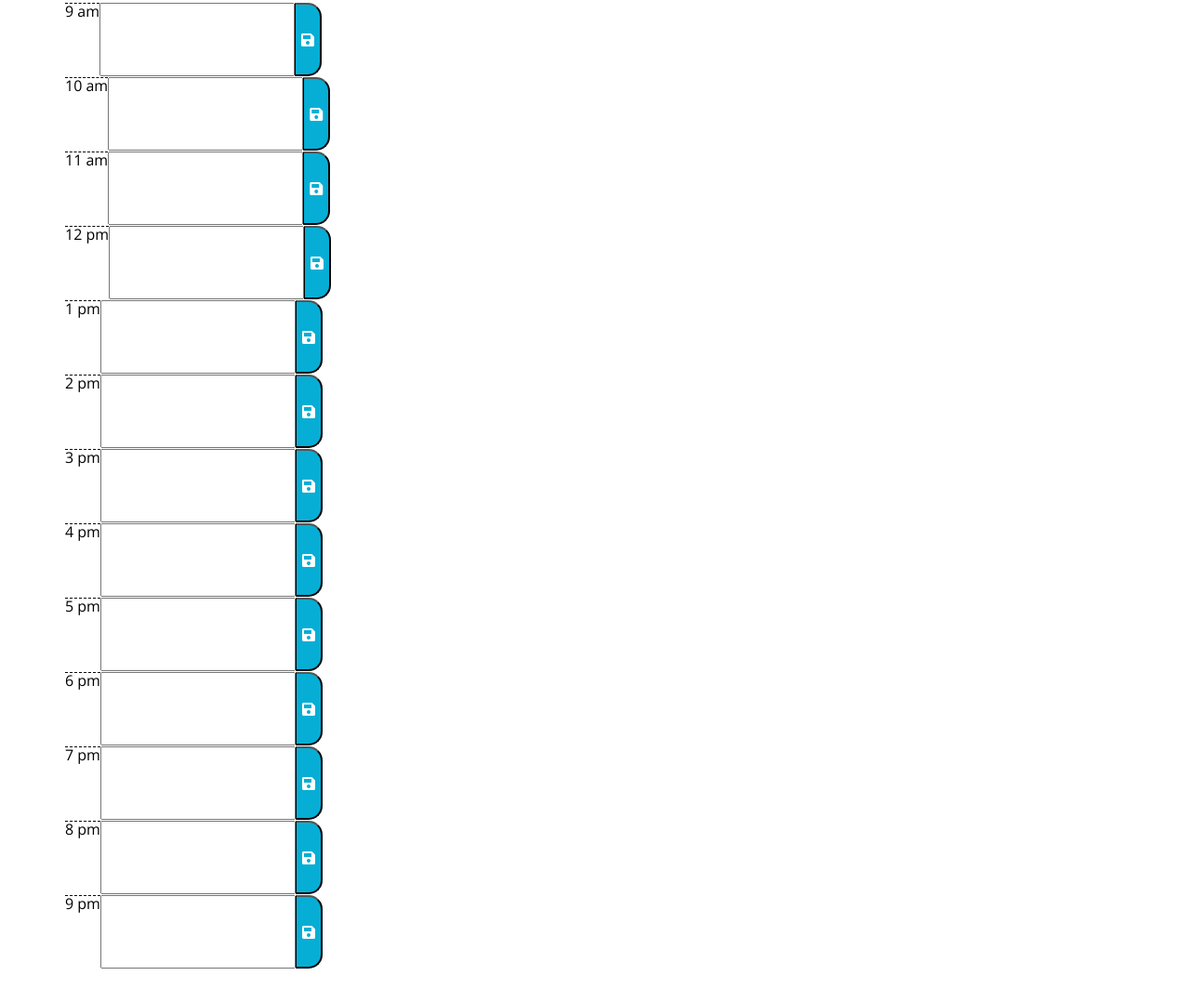
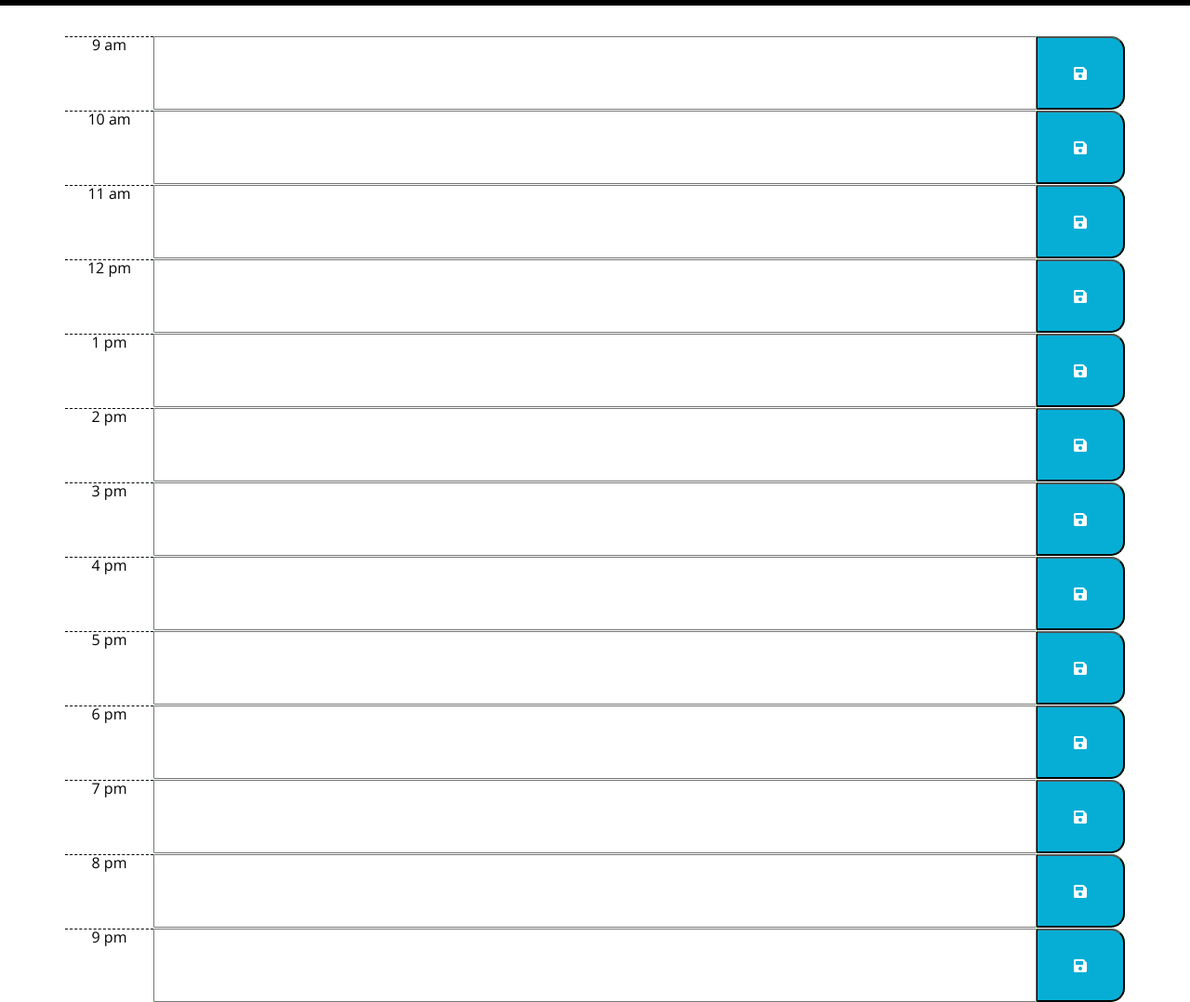
Before and after one commit to chriscast94/hw05-scheduler, a plain HTML site: page index.html in a window 1280 px wide. Shown: the part 298-1376 px from the top of the page at 93% size. Before the commit the page ends 1340 px from the top, so only its background shows below. Drawn offline with nearby package versions, Linux system fonts and the light colour scheme.

Commit message:
fixed appearance using Bootstrap and adjusted script to use JQuery

```diff
--- a/assets/script.js
+++ b/assets/script.js
@@ -3,79 +3,46 @@
 // - save button to save what you wrote to local storage
 // - color coded time blocks for past, current, future
 
-
-//---------Begining of code with wrong results -----------//
-var planner = document.querySelectorAll(".container");
-var save = document.querySelectorAll(".save-btn");
-var task = document.querySelectorAll(".input");
-var time = document.querySelectorAll(".hour");
-
-
-var today = moment();
-$("#currentDay").text(today.format("MMMM Do YYYY, h:mm a"));
-
-// save.addEventListener("click", function(event)) {
-//     event.preventDefault(); }
-
-
-// This code will not function properly with what I want to do
-
-// Function to save to local storage using vanilla javascript and not table function
-function saveTask(event) {
-    console.log(event.target.previousElementSibling.value);
-    var savedItems = {
-        // use event target to figure out which input is being clicked on
-        task: event.target.previousElementSibling.value,
-    };
-    localStorage.setItem("hourlyTask", JSON.stringify(savedItems));
-    console.log(savedItems);
-     if (task = "") {
-         document.task.innerHTML = savedItems;
-     }
-    getTask();
-}
-
-// Parsing JSON Hourly Task
-function getTask(event) {
-    console.log("Getting tasks");
-    JSON.parse(localStorage.getItem("hourlyTask"));
-    console.log(saveTask);
-}
-
-
-save.forEach(element => {
-    element.addEventListener("click", saveTask)
-});
-
-//-----------End of code with wrong result--------------//
-
-
 // Goal: Begin using jquery start below
 
 // Tells the time and date
+ var today = moment();
+ $("#currentDay").text(today.format("MMMM Do YYYY, h:mm a"));
 
-// var today = moment();
-// $("#currentDay").text(today.format("MMMM Do YYYY, h:mm a"));
-
-    // When the save button is clicked:
-
+// Ready to go when the page loads
 $(document).ready(function () {
 
 // sets the texts into local Storage
     $(".save-btn").on("click", function(){
-        var text =
+        var text = $(this).siblings("description").val();
+        var time = $(this).parent().attr("id");
+
+        localStorage.setItem(time, text);
     });
-    localStorage.setItem("task", text);
+
+    // Time tracking function
+    function trackTime() {
+
+        var currentTime = moment().hour();
+        $(".time-block").each(function(){
+            var timeBlocks = parseInt($(this).attr("id").split("hour")[1]);
+
+            if (timeBlocks === currentTime) {
+                $(this).addClass("present");
+
+            }
+
+            else if (timeBlocks < currentTime) {
+                $(this).addClass("past");
+                $(this).removeClass("present");
+            }
+
+            else {
+                $(this).addClass("future");
+                $(this).removeClass("present")
+            }
+        });
+    }
+    // Get items from local storage
+trackTime();
 });
-
-
-
-
-
-// grabs the text from local storage and sets it into the text field
-
-
-
-
-// clear items after day ends
-// when time = 12.00 am, then Storage.removeItem(input);
--- a/index.html
+++ b/index.html
@@ -24,81 +24,81 @@
         <!-- Use Stylesheet pre-made classes -->
 
         <div id="9am" class="row time-block">
-            <div class="hour">9 am</div>
-            <input type="text" name="input" class="description">
-            <button class="saveBtn"><i class="fas fa-save"></i></button>
+            <div class="col-md-1 hour">9 am</div>
+            <input type="text" name="input" class="col-md-10 description">
+            <button class="col-md-1 saveBtn"><i class="fas fa-save"></i></button>
         </div>
 
         <div id="10am" class="row time-block">
-            <div class="hour">10 am</div>
-            <input type="text" name="input" class="description">
-            <button class="saveBtn"><i class="fas fa-save"></i></button>
+            <div class="col-md-1 hour">10 am</div>
+            <input type="text" name="input" class="col-md-10 description">
+            <button class="col-md-1 saveBtn"><i class="fas fa-save"></i></button>
         </div>
 
         <div id="11am" class="row time-block">
-            <div class="hour">11 am</div>
-            <input type="text" name="input" class="description">
-            <button class="saveBtn"><i class="fas fa-save"></i></button>
+            <div class="col-md-1 hour">11 am</div>
+            <input type="text" name="input" class="col-md-10 description">
+            <button class="col-md-1 saveBtn"><i class="fas fa-save"></i></button>
         </div>
 
         <div id="12pm" class="row time-block">
-            <div class="hour">12 pm</div>
-            <input type="text" name="input" class="description">
-            <button class="saveBtn"><i class="fas fa-save"></i></button>
+            <div class="col-md-1 hour">12 pm</div>
+            <input type="text" name="input" class="col-md-10 description">
+            <button class="col-md-1 saveBtn"><i class="fas fa-save"></i></button>
         </div>
 
         <div id="1pm" class="row time-block">
-            <div class="hour">1 pm</div>
-            <input type="text" name="input" class="description">
-            <button class="saveBtn"><i class="fas fa-save"></i></button>
+            <div class="col-md-1 hour">1 pm</div>
+            <input type="text" name="input" class="col-md-10 description">
+            <button class="col-md-1 saveBtn"><i class="fas fa-save"></i></button>
         </div>
 
         <div id="2pm" class="row time-block">
-            <div class="hour">2 pm</div>
-            <input type="text" name="input" class="description">
-            <button class="saveBtn"><i class="fas fa-save"></i></button>
+            <div class="col-md-1 hour">2 pm</div>
+            <input type="text" name="input" class="col-md-10 description">
+            <button class="col-md-1 saveBtn"><i class="fas fa-save"></i></button>
         </div>
 
         <div id="3pm" class="row time-block">
-            <div class="hour">3 pm</div>
-            <input type="text" name="input" class="description">
-            <button class="saveBtn"><i class="fas fa-save"></i></button>
+            <div class="col-md-1 hour">3 pm</div>
+            <input type="text" name="input" class="col-md-10 description">
+            <button class="col-md-1 saveBtn"><i class="fas fa-save"></i></button>
         </div>
 
         <div id="4pm" class="row time-block">
-            <div class="hour">4 pm</div>
-            <input type="text" name="input" class="description">
-            <button class="saveBtn"><i class="fas fa-save"></i></button>
+            <div class="col-md-1 hour">4 pm</div>
+            <input type="text" name="input" class="col-md-10 description">
+            <button class="col-md-1 saveBtn"><i class="fas fa-save"></i></button>
         </div>
 
         <div id="5pm" class="row time-block">
-            <div class="hour">5 pm</div>
-            <input type="text" name="input" class="description">
-            <button class="saveBtn"><i class="fas fa-save"></i></button>
+            <div class="col-md-1 hour">5 pm</div>
+            <input type="text" name="input" class="col-md-10 description">
+            <button class="col-md-1 saveBtn"><i class="fas fa-save"></i></button>
         </div>
 
         <div id="6pm" class="row time-block">
-            <div class="hour">6 pm</div>
-            <input type="text" name="input" class="description">
-            <button class="saveBtn"><i class="fas fa-save"></i></button>
+            <div class="col-md-1 hour">6 pm</div>
+            <input type="text" name="input" class="col-md-10 description">
+            <button class="col-md-1 saveBtn"><i class="fas fa-save"></i></button>
         </div>
 
         <div id="7pm" class="row time-block">
-            <div class="hour">7 pm</div>
-            <input type="text" name="input" class="description">
-            <button class="saveBtn"><i class="fas fa-save"></i></button>
+            <div class="col-md-1 hour">7 pm</div>
+            <input type="text" name="input" class="col-md-10 description">
+            <button class="col-md-1 saveBtn"><i class="fas fa-save"></i></button>
         </div>
 
         <div id="8pm" class="row time-block">
-            <div class="hour">8 pm</div>
-            <input type="text" name="input" class="description">
-            <button class="saveBtn"><i class="fas fa-save"></i></button>
+            <div class="col-md-1 hour">8 pm</div>
+            <input type="text" name="input" class="col-md-10 description">
+            <button class="col-md-1 saveBtn"><i class="fas fa-save"></i></button>
         </div>
 
         <div id="9pm" class="row time-block">
-            <div class="hour">9 pm</div>
-            <input type="text" name="input" class="description">
-            <button class="saveBtn"><i class="fas fa-save"></i></button>
+            <div class="col-md-1 hour">9 pm</div>
+            <input type="text" name="input" class="col-md-10 description">
+            <button class="col-md-1 saveBtn"><i class="fas fa-save"></i></button>
         </div>
     </div>
 
```
